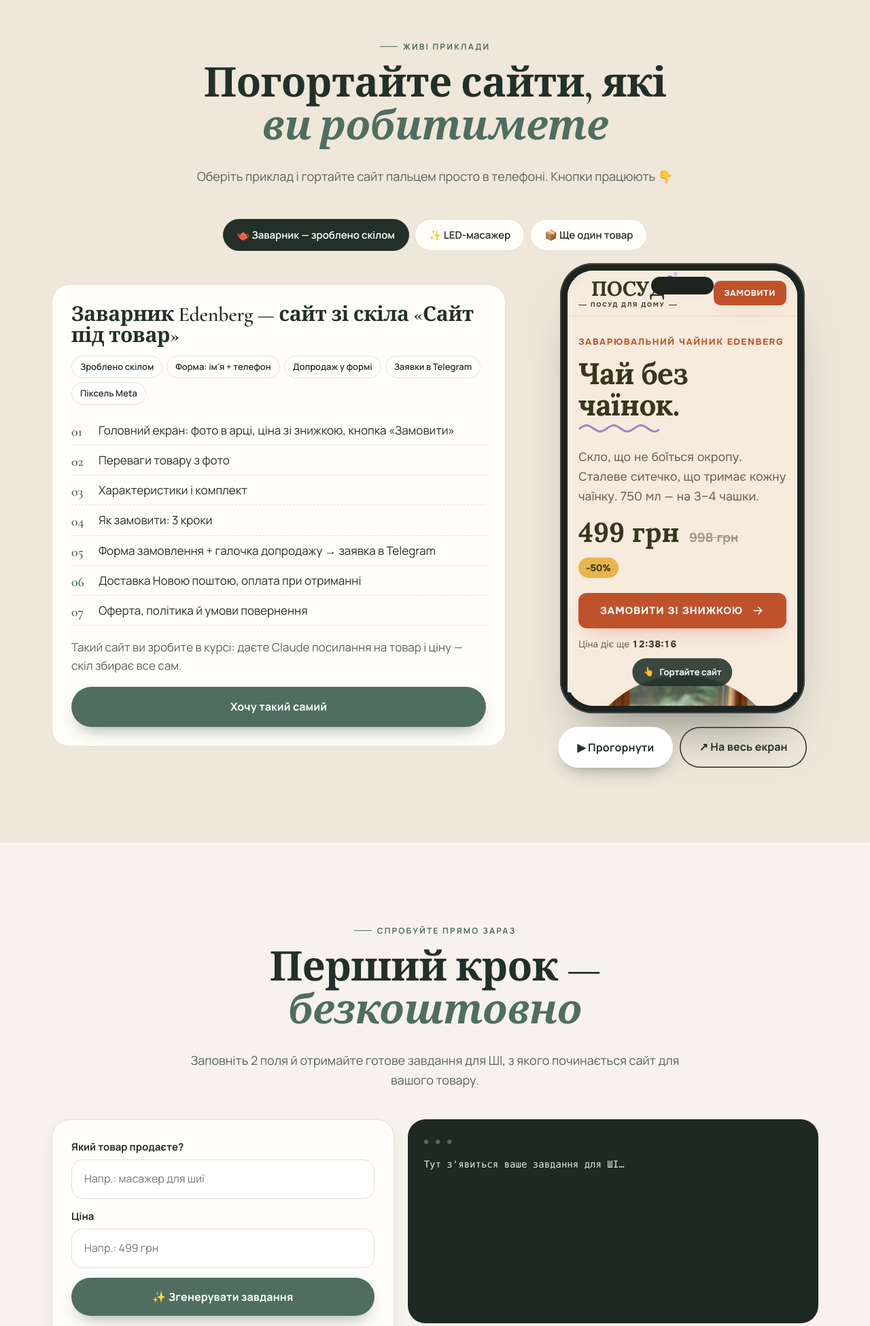
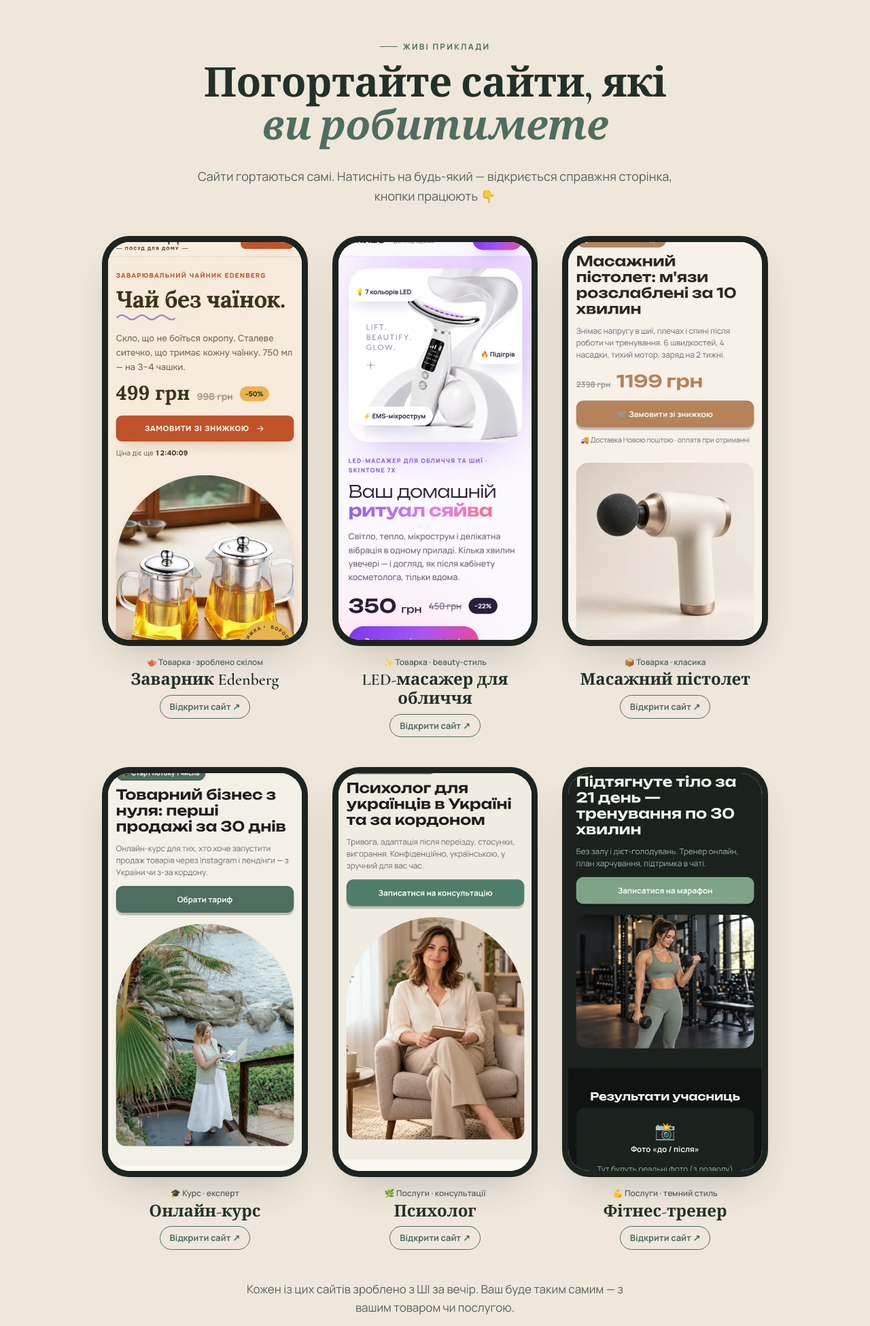
Before and after one commit to kolesnyknelia/site, a PHP site: page / in a window 1280 px wide. Shown: the part 3301-5251 px from the top of the page at 68% size. Run offline with PHP 8.4, Linux system fonts and the light colour scheme; some libraries are stand-ins or nearby versions.

Commit message:
kvn.kiev.ua: «Живі приклади» — усі 6 сайтів одразу, сітка телефонів, що гортаються самі
Замість вкладок і одного iframe: 3 товарні + 3 експертні приклади видно відразу
(3 в ряд на комп'ютері, 2 в ряд на телефоні), клік відкриває живий сайт.

Co-Authored-By: Claude Opus 5.5 <noreply@anthropic.com>
Claude-Session: https://claude.ai/code/session_01Qb9NFWfcnySvqMrgupV51i

```diff
--- a/css/style.css
+++ b/css/style.css
@@ -229,6 +229,23 @@ input[type=range]::-moz-range-thumb { width: 26px; height: 26px; border-radius:
 }
 .tab[aria-selected="true"] { background: var(--ink); border-color: var(--ink); color: #fff; }
 @media (min-width: 900px) { .tabs { justify-content: center; } }
+.ex-grid { display: grid; grid-template-columns: repeat(2, minmax(0, 1fr)); gap: 22px 14px; }
+@media (min-width: 900px) { .ex-grid { grid-template-columns: repeat(3, minmax(0, 1fr)); gap: 44px 36px; max-width: 980px; margin: 0 auto; } }
+.exc { display: block; text-decoration: none; color: var(--ink); }
+.exc-phone { background: #1d2420; border-radius: clamp(22px, 7vw, 40px); padding: clamp(5px, 1.6vw, 9px); box-shadow: var(--shadow); transition: transform .35s var(--ease), box-shadow .35s; }
+.exc:hover .exc-phone { transform: translateY(-6px) rotate(-.6deg); box-shadow: 0 34px 70px -26px rgba(45, 62, 54, .45); }
+.exc-screen { position: relative; aspect-ratio: 9 / 18.5; overflow: hidden; border-radius: clamp(17px, 5.6vw, 32px); background: #fff; }
+.exc-screen img { display: block; width: 100%; height: auto; will-change: transform; }
+.exc-screen.run img { animation: exscroll var(--dur, 30s) ease-in-out 1s infinite alternate; }
+.exc:hover .exc-screen img { animation-play-state: paused; }
+@keyframes exscroll { 0%, 3% { transform: translateY(0); } 97%, 100% { transform: translateY(calc(var(--dist, 0px) * -1)); } }
+.exc-cap { text-align: center; padding-top: 14px; }
+.exc-cap small { display: block; font-size: 12px; color: var(--ink-2); font-weight: 600; }
+.exc-cap b { display: block; font-family: var(--serif); font-size: clamp(19px, 2.4vw, 24px); line-height: 1.15; margin: 3px 0 8px; }
+.exc-cap span { display: inline-block; font-size: 13px; font-weight: 700; color: var(--sage-d); border: 1.5px solid var(--sage-d); border-radius: 99px; padding: 6px 14px; transition: background .2s, color .2s; }
+.exc:hover .exc-cap span { background: var(--sage-d); color: #fff; }
+.ex-cta { text-align: center; max-width: 560px; margin: 44px auto 0; }
+.ex-cta p { color: var(--ink-2); margin-bottom: 18px; }
 .example { display: grid; gap: 30px; align-items: center; }
 .example-info .card { box-shadow: none; }
 .example-info ol { padding-left: 0; margin: 0 0 18px; list-style: none; counter-reset: b; }
@@ -444,7 +461,7 @@ footer a { color: var(--ink-2); }
 @keyframes word { to { opacity: 1; transform: none; } }
 @media (prefers-reduced-motion: reduce) {
   .reveal, .split-word { opacity: 1; transform: none; transition: none; animation: none; }
-  .pulse, .float-card, .marquee-track, .scroll-hint .hand { animation: none; }
+  .pulse, .float-card, .marquee-track, .scroll-hint .hand, .exc-screen img { animation: none !important; }
 }
 
 /* confetti */
--- a/index.html
+++ b/index.html
@@ -20,7 +20,7 @@
   <link rel="preconnect" href="https://fonts.gstatic.com" crossorigin>
   <link href="https://fonts.googleapis.com/css2?family=Cormorant+Garamond:ital,wght@0,500;0,600;1,500;1,600&family=Manrope:wght@400;500;600;700;800&display=swap" rel="stylesheet">
   <link rel="preload" as="image" href="img/nelia-laptop.webp">
-  <link rel="stylesheet" href="css/style.css">
+  <link rel="stylesheet" href="css/style.css?v=72">
 </head>
 <body>
 <div class="progress-top" id="progressTop"></div>
@@ -174,33 +174,37 @@
     <div class="section-head reveal">
       <span class="eyebrow">Живі приклади</span>
       <h2>Погортайте сайти, які <em>ви робитимете</em></h2>
-      <p>Оберіть приклад і гортайте сайт пальцем просто в телефоні. Кнопки працюють 👇</p>
+      <p>Сайти гортаються самі. Натисніть на будь-який — відкриється справжня сторінка, кнопки працюють 👇</p>
     </div>
-    <div class="tabs" role="tablist">
-      <button class="tab" role="tab" data-niche="zavarnyk" data-sound="tab">🫖 Заварник — зроблено скілом</button>
-      <button class="tab" role="tab" data-niche="skintone" data-sound="tab">✨ LED-масажер</button>
-      <button class="tab" role="tab" data-niche="tovar" data-sound="tab">📦 Ще один товар</button>
+    <div class="ex-grid">
+      <a class="exc reveal" href="zavarnyk/" target="_blank" rel="noopener" data-sound="whoosh">
+        <div class="exc-phone"><div class="exc-screen"><img src="img/ex/zavarnyk.webp" alt="Приклад сайту: Заварник Edenberg" loading="lazy" width="520"></div></div>
+        <div class="exc-cap"><small>🫖 Товарка · зроблено скілом</small><b>Заварник Edenberg</b><span>Відкрити сайт ↗</span></div>
+      </a>
+      <a class="exc reveal" href="skintone/" target="_blank" rel="noopener" data-sound="whoosh">
+        <div class="exc-phone"><div class="exc-screen"><img src="img/ex/skintone.webp" alt="Приклад сайту: LED-масажер для обличчя" loading="lazy" width="520"></div></div>
+        <div class="exc-cap"><small>✨ Товарка · beauty-стиль</small><b>LED-масажер для обличчя</b><span>Відкрити сайт ↗</span></div>
+      </a>
+      <a class="exc reveal" href="examples/tovar.html" target="_blank" rel="noopener" data-sound="whoosh">
+        <div class="exc-phone"><div class="exc-screen"><img src="img/ex/tovar.webp" alt="Приклад сайту: Масажний пістолет" loading="lazy" width="520"></div></div>
+        <div class="exc-cap"><small>📦 Товарка · класика</small><b>Масажний пістолет</b><span>Відкрити сайт ↗</span></div>
+      </a>
+      <a class="exc reveal" href="examples/expert.html" target="_blank" rel="noopener" data-sound="whoosh">
+        <div class="exc-phone"><div class="exc-screen"><img src="img/ex/expert.webp" alt="Приклад сайту: Онлайн-курс" loading="lazy" width="520"></div></div>
+        <div class="exc-cap"><small>🎓 Курс · експерт</small><b>Онлайн-курс</b><span>Відкрити сайт ↗</span></div>
+      </a>
+      <a class="exc reveal" href="examples/psycholog.html" target="_blank" rel="noopener" data-sound="whoosh">
+        <div class="exc-phone"><div class="exc-screen"><img src="img/ex/psycholog.webp" alt="Приклад сайту: Психолог" loading="lazy" width="520"></div></div>
+        <div class="exc-cap"><small>🌿 Послуги · консультації</small><b>Психолог</b><span>Відкрити сайт ↗</span></div>
+      </a>
+      <a class="exc reveal" href="examples/sport.html" target="_blank" rel="noopener" data-sound="whoosh">
+        <div class="exc-phone"><div class="exc-screen"><img src="img/ex/sport.webp" alt="Приклад сайту: Фітнес-тренер" loading="lazy" width="520"></div></div>
+        <div class="exc-cap"><small>💪 Послуги · темний стиль</small><b>Фітнес-тренер</b><span>Відкрити сайт ↗</span></div>
+      </a>
     </div>
-    <div class="example">
-      <div class="example-info reveal">
-        <div class="card">
-          <h3 id="exTitle">—</h3>
-          <div class="example-meta" id="exChips"></div>
-          <ol id="exBlocks"></ol>
-          <p style="color:var(--ink-2)" id="exWhy"></p>
-          <a href="#pricing" class="btn btn-block" data-sound="coin">Хочу такий самий</a>
-        </div>
-      </div>
-      <div class="phone-wrap reveal d1">
-        <div class="phone" id="phone">
-          <iframe id="exampleFrame" title="Приклад сайту" loading="lazy"></iframe>
-          <div class="scroll-hint" id="scrollHint"><span class="hand">👆</span> Гортайте сайт</div>
-        </div>
-        <div class="phone-actions">
-          <button class="btn btn-light" id="autoScroll" type="button" data-sound="whoosh">▶ Прогорнути</button>
-          <a id="exampleOpen" class="btn btn-ghost" target="_blank" rel="noopener" data-sound="whoosh">↗ На весь екран</a>
-        </div>
-      </div>
+    <div class="ex-cta reveal">
+      <p>Кожен із цих сайтів зроблено з ШІ за вечір. Ваш буде таким самим — з вашим товаром чи послугою.</p>
+      <a href="#pricing" class="btn" data-sound="coin">Хочу такий самий</a>
     </div>
   </div>
 </section>
@@ -556,7 +560,7 @@
 <div class="toast" id="toast" role="status" aria-live="polite"></div>
 
 <script src="js/config.js"></script>
-<script src="js/main.js?v=71"></script>
+<script src="js/main.js?v=72"></script>
 <script src="js/fx.js"></script>
 <script>document.getElementById("year").textContent = new Date().getFullYear();</script>
 </body>
--- a/js/main.js
+++ b/js/main.js
@@ -139,45 +139,22 @@
   });
   calc();
 
-  /* ---------- Приклади сайтів за нішами ---------- */
-  var NICHES = {
-    zavarnyk: {
-      url: "zavarnyk/",
-      title: "Заварник Edenberg — сайт зі скіла «Сайт під товар»",
-      chips: ["Зроблено скілом", "Форма: ім'я + телефон", "Допродаж у формі", "Заявки в Telegram", "Піксель Meta"],
-      blocks: ["Головний екран: фото в арці, ціна зі знижкою, кнопка «Замовити»", "Переваги товару з фото", "Характеристики і комплект", "Як замовити: 3 кроки", "Форма замовлення + галочка допродажу → заявка в Telegram", "Доставка Новою поштою, оплата при отриманні", "Оферта, політика й умови повернення"],
-      why: "Такий сайт ви зробите в курсі: даєте Claude посилання на товар і ціну — скіл збирає все сам."
-    },
-    skintone: {
-      url: "skintone/",
-      title: "LED-масажер для обличчя — ніжний beauty-стиль",
-      chips: ["Світлий дизайн", "Інтерактив: 7 кольорів", "1 або 2 шт", "Форма: ім'я + телефон"],
-      blocks: ["Головний екран: фото, ціна зі знижкою, таймер до кінця дня", "Бігучий рядок з перевагами", "4 технології приладу картками", "Інтерактив: натискаєте колір — змінюється підсвітка", "Фото в житті", "Ритуал у 3 кроки", "Характеристики і комплект", "Форма замовлення: 1 або 2 шт → заявка в Telegram", "Часті питання"],
-      why: "Товар з Prom → сайт у стилі beauty-бренду: даєте Claude посилання і просите «ніжний світлий дизайн»."
-    },
-    tovar: {
-      url: "examples/tovar.html",
-      title: "Товарка: продаж одного товару",
-      chips: ["1 товар", "Кнопка «Купити»", "Форма: ім'я + телефон", "Таймер акції"],
-      blocks: ["Головний екран: фото товару + ціна + кнопка «Замовити»", "Проблема → як товар її вирішує", "3–5 переваг з іконками", "Фото/відео в житті + відгуки покупців", "Акція: стара/нова ціна, обмежена кількість", "Форма замовлення: ім'я, телефон → заявка в Telegram", "Доставка Новою поштою, оплата при отриманні"],
-      why: "Класика товарного бізнесу: реклама → лендінг → заявка → менеджер дзвонить → відправка НП."
-    }
-  };
-  var frame = $("#exampleFrame"), openFull = $("#exampleOpen");
-  function showNiche(key) {
-    var n = NICHES[key]; if (!n || !frame) return;
-    $$(".tab[data-niche]").forEach(function (t) { t.setAttribute("aria-selected", t.dataset.niche === key ? "true" : "false"); });
-    frame.src = n.url;
-    if (openFull) openFull.href = n.url;
-    $("#exTitle").textContent = n.title;
-    $("#exWhy").textContent = n.why;
-    $("#exChips").innerHTML = n.chips.map(function (c) { return '<span class="chip">' + c + "</span>"; }).join("");
-    $("#exBlocks").innerHTML = n.blocks.map(function (b) { return "<li>" + b + "</li>"; }).join("");
+  /* ---------- Приклади: сайти гортаються самі в телефонах ---------- */
+  function fitEx(img) {
+    var scr = img.parentNode, d = img.offsetHeight - scr.offsetHeight;
+    scr.style.setProperty("--dist", Math.max(0, d) + "px");
+    scr.style.setProperty("--dur", Math.max(10, d / 45) + "s");
   }
-  $$(".tab[data-niche]").forEach(function (t) {
-    t.addEventListener("click", function () { showNiche(t.dataset.niche); });
+  $$(".exc-screen img").forEach(function (img) {
+    if (img.complete) fitEx(img); else img.addEventListener("load", function () { fitEx(img); });
   });
-  showNiche("zavarnyk");
+  addEventListener("resize", function () { $$(".exc-screen img").forEach(fitEx); });
+  if ("IntersectionObserver" in window) {
+    var exIo = new IntersectionObserver(function (es) {
+      es.forEach(function (e) { e.target.classList.toggle("run", e.isIntersecting); });
+    });
+    $$(".exc-screen").forEach(function (el) { exIo.observe(el); });
+  } else { $$(".exc-screen").forEach(function (el) { el.classList.add("run"); }); }
 
   /* ---------- Генератор промпту для ШІ ---------- */
   var pNiche = $("#pNiche"), pProduct = $("#pProduct"), pPrice = $("#pPrice"), pOut = $("#promptOut"), typing;
```
Also changed, not shown: img/ex/expert.webp (added), img/ex/psycholog.webp (added), img/ex/skintone.webp (added), img/ex/sport.webp (added), img/ex/tovar.webp (added), img/ex/zavarnyk.webp (added).
